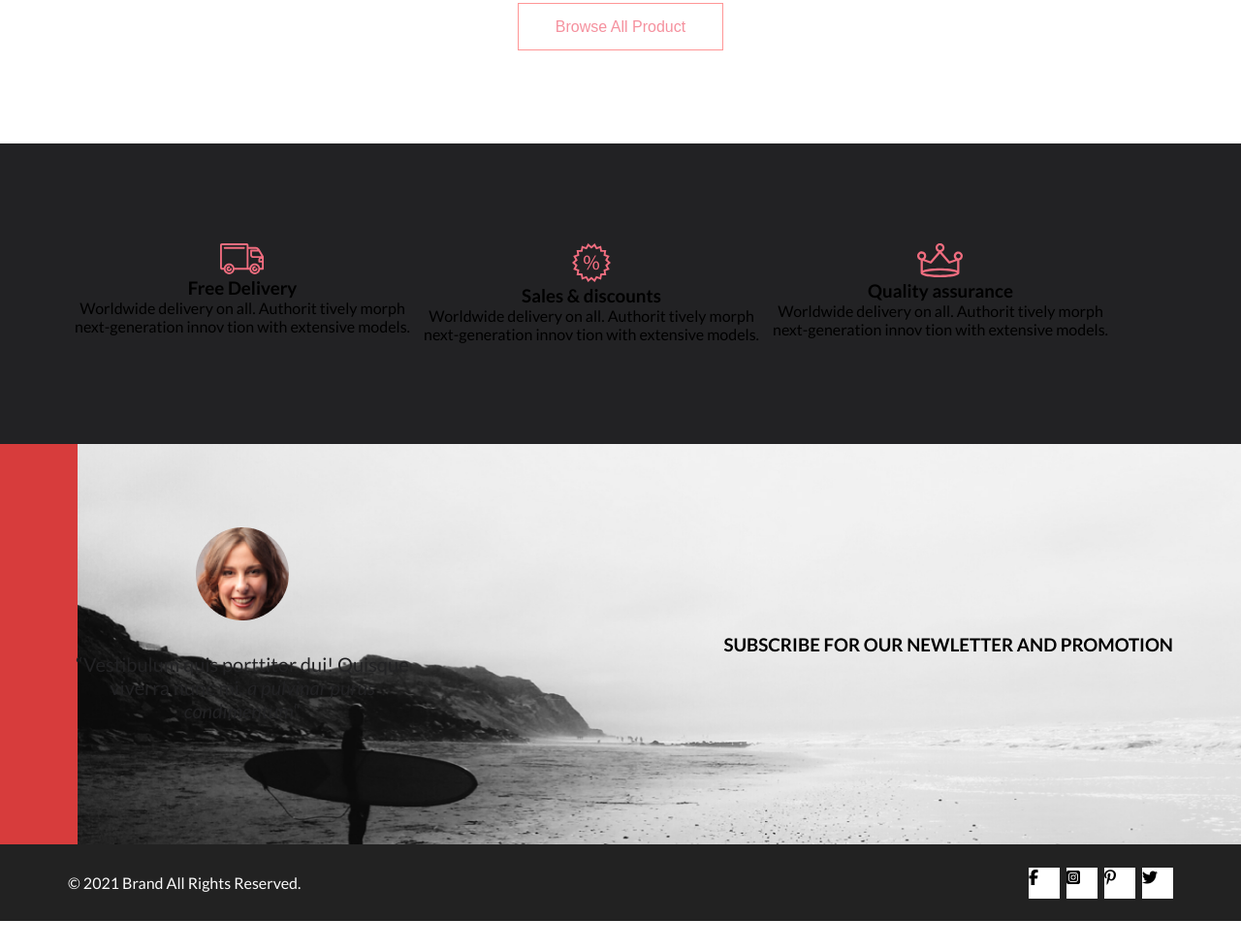
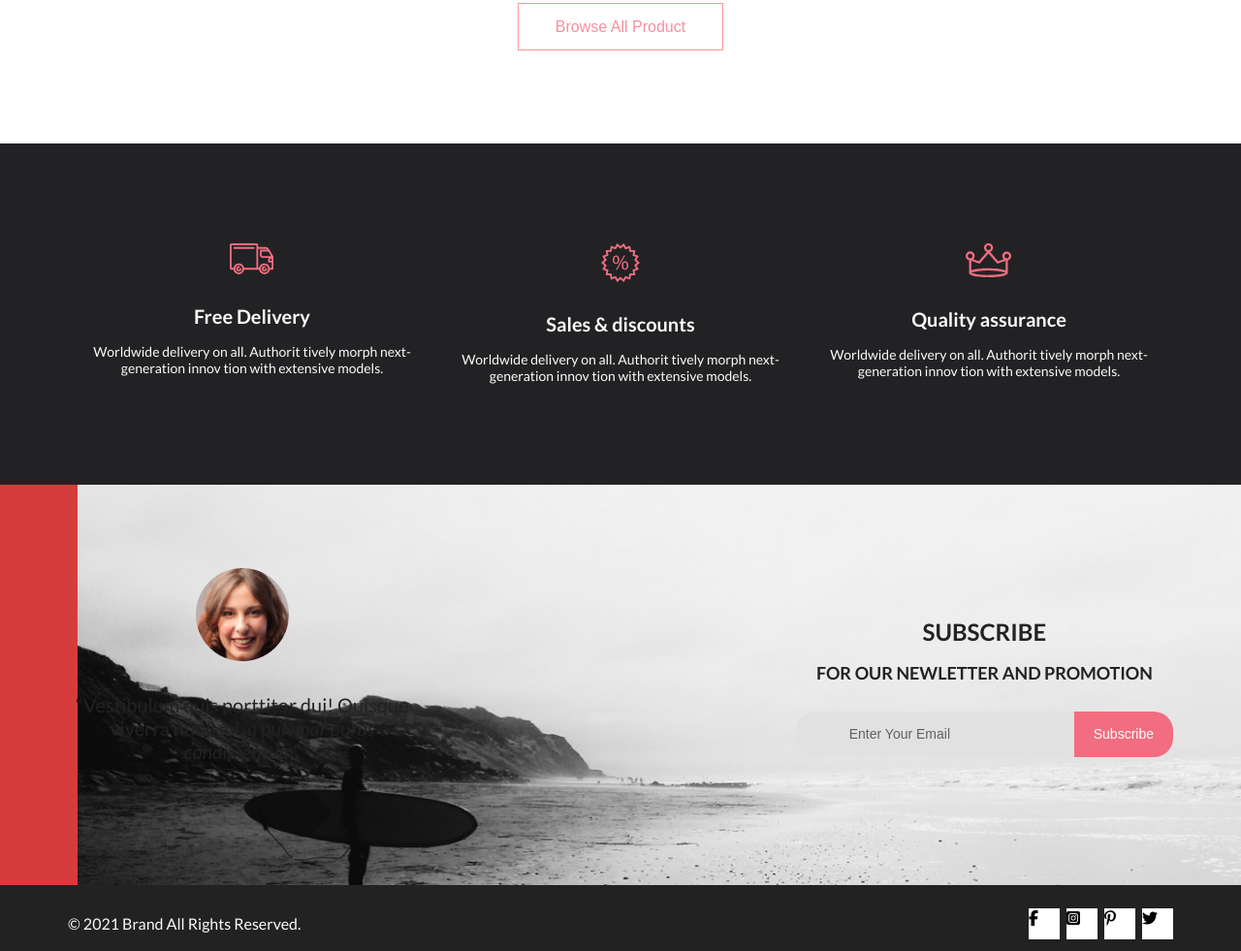
Before and after one commit to Pikulik-Alexey/home__work, a plain HTML site: page index.html in a window 1280 px wide. Shown: the part 2817-3798 px from the top of the page at 97% size. Before the commit the page ends 3767 px from the top, so only its background shows below. Drawn offline with Linux system fonts and the light colour scheme.

Commit message:
доделал input

```diff
--- a/css/style.css
+++ b/css/style.css
@@ -273,11 +273,27 @@ body {
 .advantages__flex {
     display: flex;
     text-align: center;
+    justify-content: space-around;
 }
 
 .advantages__item {
     max-width: 360px;
     padding-top: 103px;
+}
+
+.advantages__item h3 {
+    font-size: 19.96px;
+    line-height: 24px;
+    color: #FBFBFB;
+    padding-top: 28px;
+    padding-bottom: 16px;
+}
+
+.advantages__item p {
+    font-size: 13.972px;
+    line-height: 17px;
+    text-align: center;
+    color: #FBFBFB;
     padding-bottom: 104px;
 }
 
@@ -321,6 +337,57 @@ body {
     font-style: italic;
 }
 
+.feedback__right h3 {
+    font-weight: bold;
+    font-size: 24px;
+    line-height: 40px;
+    text-align: center;
+    color: #222224
+}
+
+.feedback__right--small {
+    font-size: 18px;
+    line-height: 30px;
+    text-align: center;
+    color: #222224;
+}
+
+.feedback__unification {
+    display: flex;
+    padding-top: 22px;
+}
+
+.feedback__field {
+    padding: 15px 55px;
+    background-color: #E1E1E1;
+    border: none;
+	border-top-left-radius: 20px;
+	border-bottom-left-radius: 20px;
+    outline: none;
+}
+
+.feedback__field::placeholder {
+    font-size: 14px;
+    line-height: 17px;
+    display: flex;
+    align-items: center;
+    color: #222224;
+    opacity: 0.67;
+}
+
+.feedback__btn {
+    background-color: #F16D7F;
+    padding: 15px 20px;
+    border: none;
+    border-top-right-radius: 20px;
+    border-bottom-right-radius: 20px;
+    font-size: 14px;
+    line-height: 17px;
+    align-items: center;
+    text-align: center;
+    color: #FFFFFF;
+}
+
 
 .footer {
     background-color: #222222;
--- a/index.html
+++ b/index.html
@@ -173,9 +173,13 @@
                         class="feedback__text--italic">a pulvinar purus condimentum</span>“</p>
             </section>
             <section class="feedback__right">
-                <h3>SUBSCRIBE
-                    <span>FOR OUR NEWLETTER AND PROMOTION</span>
+                <h3>SUBSCRIBE <br>
+                    <span class="feedback__right--small">FOR OUR NEWLETTER AND PROMOTION</span>
                 </h3>
+                <form action="#" class="feedback__unification">
+                    <input class="feedback__field" type="email" required placeholder="Enter Your Email" minlength="4" maxlength="30">
+                    <input class="feedback__btn" type="submit" value="Subscribe">
+                </form>
             </section>
         </div>
     </section>
```
